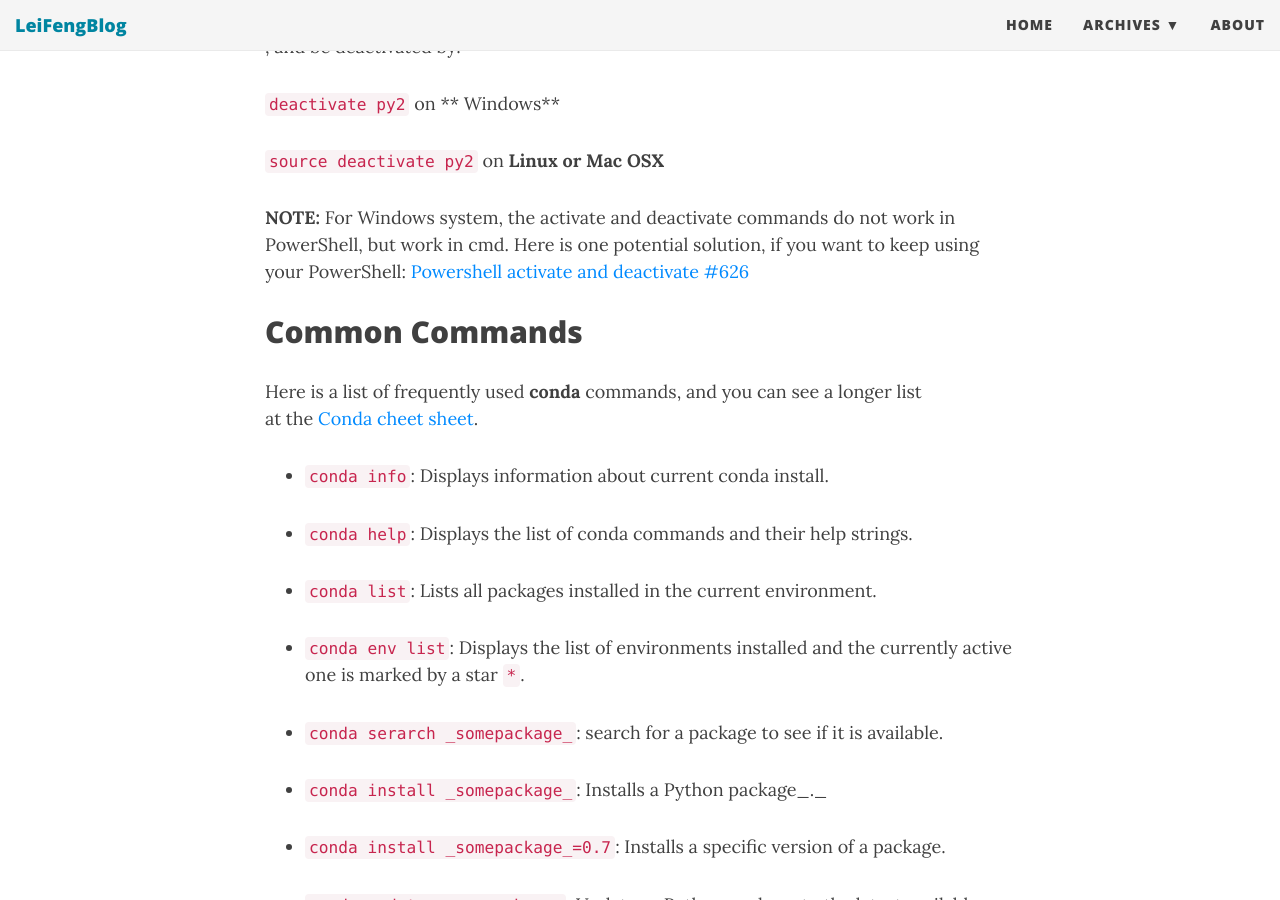
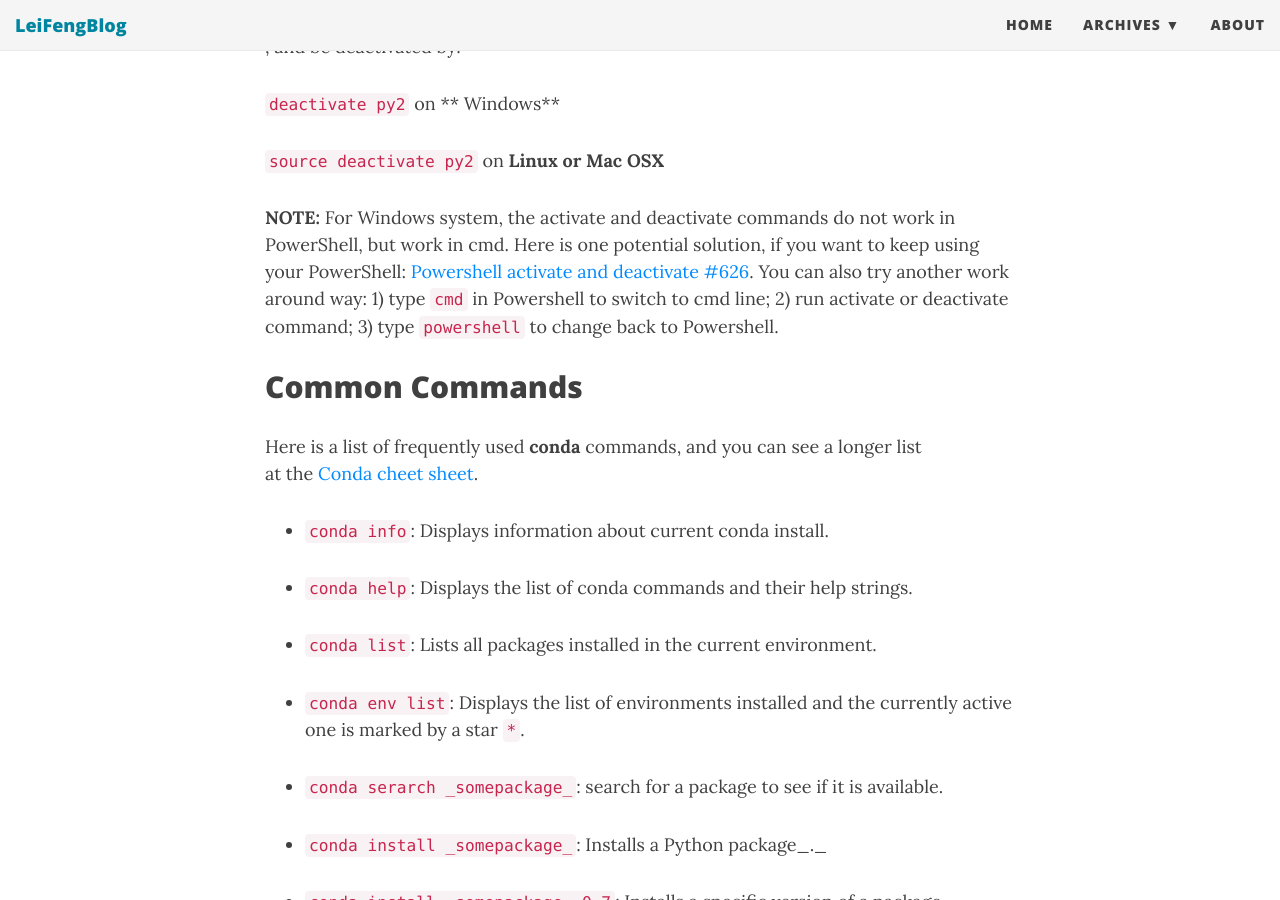
Before and after one commit to stonefl/stonefl.github.io, a Jekyll site: the page built from _posts/2016-01-15-installing-and-managing-python-and-packages-with-anaconda.markdown, in a window 1280 px wide and 900 px high, scrolled down 2328 px. Built offline with Jekyll 4.4.1, drawn with Linux system fonts in a browser that asks for light colours; nearby versions of some CDN libraries; comment, search, counter and statistics services are not loaded.

Commit message:
Update 2016-01-15-installing-and-managing-python-and-packages-with-anaconda.markdown

```diff
--- a/_posts/2016-01-15-installing-and-managing-python-and-packages-with-anaconda.markdown
+++ b/_posts/2016-01-15-installing-and-managing-python-and-packages-with-anaconda.markdown
@@ -63,7 +63,8 @@ Then the new environment can be activated through
 
 `source deactivate py2` on **Linux or Mac OSX**
 
-**NOTE:** For Windows system, the activate and deactivate commands do not work in PowerShell, but work in cmd. Here is one potential solution, if you want to keep using your PowerShell: [Powershell activate and deactivate #626](https://github.com/conda/conda/issues/626)
+**NOTE:** For Windows system, the activate and deactivate commands do not work in PowerShell, but work in cmd. Here is one potential solution, if you want to keep using your PowerShell: [Powershell activate and deactivate #626](https://github.com/conda/conda/issues/626). You can also try another work around way:
+1) type `cmd` in Powershell to switch to cmd line; 2) run activate or deactivate command; 3) type `powershell` to change back to Powershell.
 
 
 ## Common Commands
```
